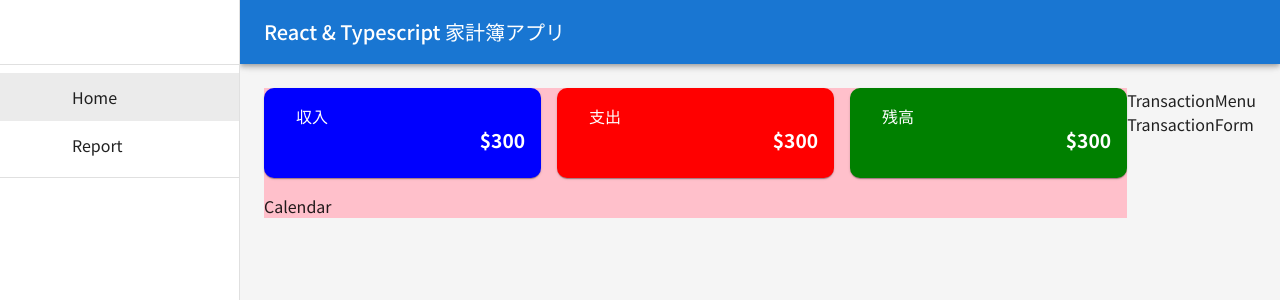
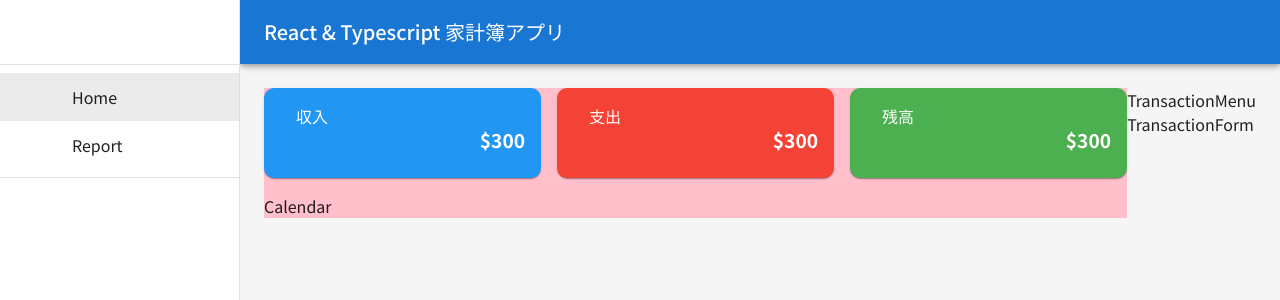
Before and after one commit to shun-radiation/udemy6_household-app, a React (Vite) app: page / in a window 1280 px wide. Shown: the top 300 px of the page. Built offline with nearby package versions, Linux system fonts and the light colour scheme; some icons are missing; a web font is replaced by a local one.

Commit message:
カスタムカラーの作成MUI

```diff
--- a/src/components/MonthlySummary.tsx
+++ b/src/components/MonthlySummary.tsx
@@ -10,7 +10,7 @@ const MonthlySummary = () => {
       <Grid size={4} display={'flex'} flexDirection={'column'}>
         <Card
           sx={{
-            bgcolor: 'blue',
+            bgcolor: (theme) => theme.palette.incomeColor.main,
             color: 'white',
             borderRadius: '10px',
             flexGrow: '1',
@@ -40,7 +40,7 @@ const MonthlySummary = () => {
       <Grid size={4} display={'flex'} flexDirection={'column'}>
         <Card
           sx={{
-            bgcolor: 'red',
+            bgcolor: (theme) => theme.palette.expenseColor.main,
             color: 'white',
             borderRadius: '10px',
             flexGrow: '1',
@@ -71,7 +71,7 @@ const MonthlySummary = () => {
       <Grid size={4} display={'flex'} flexDirection={'column'}>
         <Card
           sx={{
-            bgcolor: 'green',
+            bgcolor: (theme) => theme.palette.balanceColor.main,
             color: 'white',
             borderRadius: '10px',
             flexGrow: '1',
--- a/src/theme/theme.ts
+++ b/src/theme/theme.ts
@@ -1,4 +1,23 @@
-import { createTheme } from '@mui/material';
+import {
+  createTheme,
+  type PaletteColor,
+  type PaletteColorOptions,
+} from '@mui/material';
+import { blue, green, red } from '@mui/material/colors';
+
+declare module '@mui/material/styles' {
+  interface Palette {
+    incomeColor: PaletteColor;
+    expenseColor: PaletteColor;
+    balanceColor: PaletteColor;
+  }
+
+  interface PaletteOptions {
+    incomeColor: PaletteColorOptions;
+    expenseColor: PaletteColorOptions;
+    balanceColor: PaletteColorOptions;
+  }
+}
 
 export const theme = createTheme({
   typography: {
@@ -7,4 +26,22 @@ export const theme = createTheme({
     fontWeightMedium: 500,
     fontWeightBold: 700,
   },
+
+  palette: {
+    incomeColor: {
+      main: blue[500],
+      light: blue[100],
+      dark: blue[700],
+    },
+    expenseColor: {
+      main: red[500],
+      light: red[100],
+      dark: red[700],
+    },
+    balanceColor: {
+      main: green[500],
+      light: green[100],
+      dark: green[700],
+    },
+  },
 });
```
